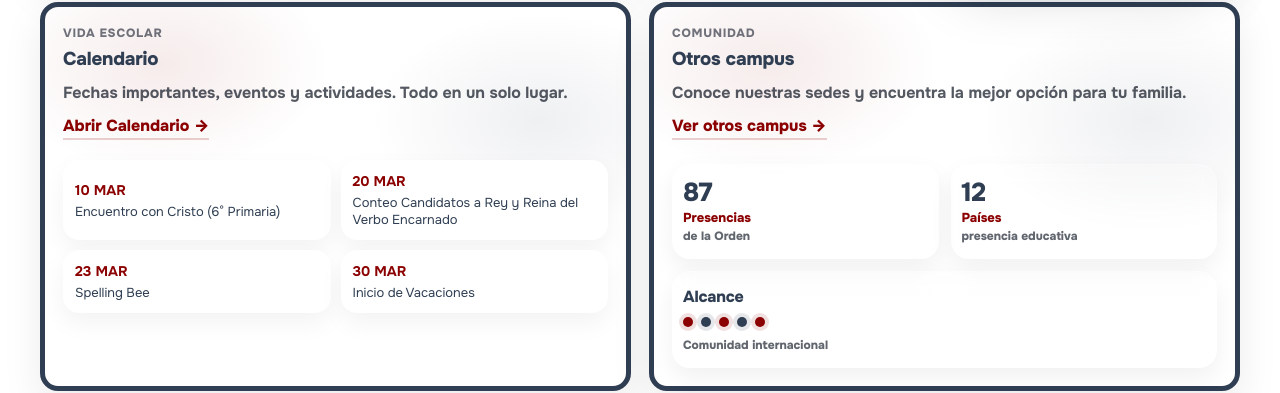
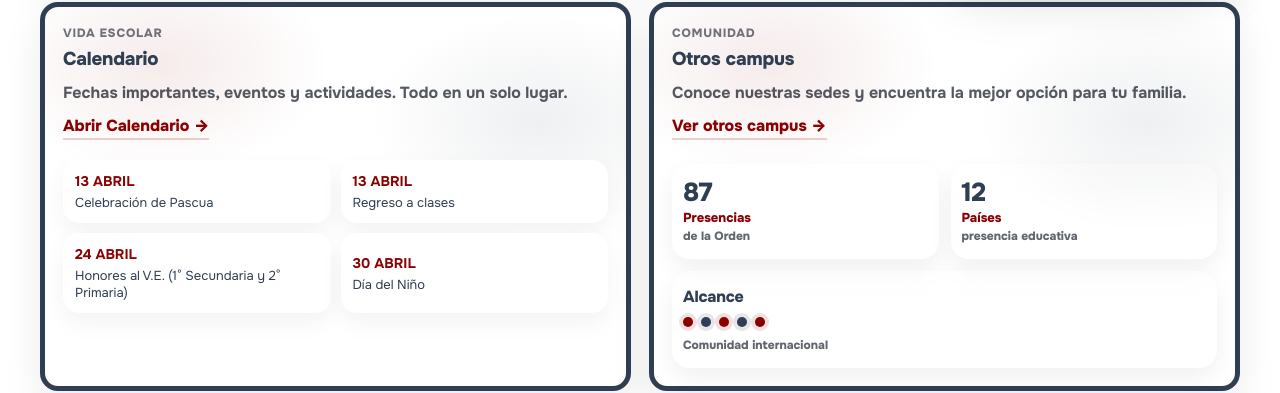
Before and after one commit to HugoAguayo2006/colonial, a React (Vite) app: page / in a window 1280 px wide. Shown: the part 2917-3310 px from the top of the page. Built offline with nearby package versions, Linux system fonts and the light colour scheme.

Commit message:
Cambiamos inicio y animaciones

```diff
--- a/src/App.jsx
+++ b/src/App.jsx
@@ -12,102 +12,108 @@ import Jeanne from "./components/Jeanne.jsx";
    TRANSICIÓN GLOBAL
 ============================ */
 const PAGE_TRANSITION = {
-  duration: 0.65,
+  duration: 0.62,
   ease: [0.22, 1, 0.36, 1],
 };
 
 /* ============================
-   VARIANTS NORMALIZADOS (solo entrada)
-   - NO exit
-   - mismas props: opacity, x, y, scale, filter
+   VARIANTS NORMALIZADOS
 ============================ */
 const V = {
   fade: {
     initial: { opacity: 0, x: 0, y: 0, scale: 1, filter: "blur(0px)" },
     animate: { opacity: 1, x: 0, y: 0, scale: 1, filter: "blur(0px)" },
   },
+
   fadeUp: {
     initial: { opacity: 0, x: 0, y: 18, scale: 1, filter: "blur(0px)" },
     animate: { opacity: 1, x: 0, y: 0, scale: 1, filter: "blur(0px)" },
   },
+
   right: {
-    initial: { opacity: 0, x: 26, y: 0, scale: 1, filter: "blur(0px)" },
+    initial: { opacity: 0, x: 28, y: 0, scale: 1, filter: "blur(0px)" },
     animate: { opacity: 1, x: 0, y: 0, scale: 1, filter: "blur(0px)" },
   },
+
   left: {
-    initial: { opacity: 0, x: -26, y: 0, scale: 1, filter: "blur(0px)" },
+    initial: { opacity: 0, x: -28, y: 0, scale: 1, filter: "blur(0px)" },
     animate: { opacity: 1, x: 0, y: 0, scale: 1, filter: "blur(0px)" },
   },
+
   up: {
     initial: { opacity: 0, x: 0, y: 26, scale: 1, filter: "blur(0px)" },
     animate: { opacity: 1, x: 0, y: 0, scale: 1, filter: "blur(0px)" },
   },
+
   scale: {
     initial: { opacity: 0, x: 0, y: 0, scale: 0.985, filter: "blur(0px)" },
     animate: { opacity: 1, x: 0, y: 0, scale: 1, filter: "blur(0px)" },
   },
+
   blur: {
     initial: { opacity: 0, x: 0, y: 10, scale: 0.995, filter: "blur(6px)" },
     animate: { opacity: 1, x: 0, y: 0, scale: 1, filter: "blur(0px)" },
   },
-  push: {
-    initial: { opacity: 1, x: 14, y: 0, scale: 1, filter: "blur(0px)" },
+
+  soft: {
+    initial: { opacity: 0, x: 0, y: 12, scale: 0.995, filter: "blur(2px)" },
     animate: { opacity: 1, x: 0, y: 0, scale: 1, filter: "blur(0px)" },
   },
 };
 
+/* ============================
+   MAPEO POR RUTA
+============================ */
+function getVariants(path) {
+  /* INICIO */
+  if (path === "/" || path === "/inicio") return V.soft;
+
+  /* NIVELES */
+  if (path.startsWith("/niveles/primaria")) return V.left;
+  if (path.startsWith("/niveles/secundaria")) return V.right;
+  if (path.startsWith("/niveles")) return V.fadeUp;
+
+  /* INSCRIPCIONES */
+  if (path.startsWith("/inscripciones/primaria")) return V.left;
+  if (path.startsWith("/inscripciones/secundaria")) return V.right;
+  if (path.startsWith("/inscripciones")) return V.up;
+
+  /* CONTACTO / CALENDARIO */
+  if (path.startsWith("/contacto")) return V.fadeUp;
+  if (path.startsWith("/calendario")) return V.soft;
+
+  /* VIDA COLONIAL */
+  if (path.startsWith("/vida-colonial/eventos")) return V.up;
+  if (path.startsWith("/vida-colonial/galeria")) return V.blur;
+  if (path.startsWith("/vida-colonial/extracurriculares")) return V.scale;
+  if (path.startsWith("/vida-colonial/otros-servicios")) return V.right;
+  if (path.startsWith("/vida-colonial")) return V.fadeUp;
+
+  /* CONÓCENOS */
+  if (path.startsWith("/conocenos/mision-vision")) return V.fade;
+  if (path.startsWith("/conocenos/valores")) return V.up;
+  if (path.startsWith("/conocenos/otros-campus")) return V.scale;
+  if (path.startsWith("/conocenos/modelo-educativo")) return V.left;
+  if (path.startsWith("/conocenos/clave-de-centro-de-trabajo")) return V.right;
+  if (path.startsWith("/conocenos")) return V.fadeUp;
+
+  /* NOT FOUND / DEFAULT */
+  return V.fade;
+}
+
 export default function App() {
   const location = useLocation();
   const isHome = location.pathname === "/" || location.pathname === "/inicio";
-
-/* ============================
-   MAPEO POR RUTA (elige uno)
-============================ */
-function getVariants(path) {
-  // Niveles
-  if (path.startsWith("/niveles/preescolar")) return V.up;
-  if (path.startsWith("/niveles/secundaria")) return V.right;
-  if (path.startsWith("/niveles/preparatoria")) return V.scale;
-  if (path.startsWith("/niveles/primaria")) return V.fade;
-  if (path.startsWith("/niveles")) return V.fadeUp;
-
-  // Inscripciones
-  if (path.startsWith("/inscripciones")) return V.left;
-  if (path.startsWith("/inscripciones/primaria")) return V.left;
-    if (path.startsWith("/inscripciones/secundaria")) return V.left;
-
-  // Secciones sueltas
-  if (path.startsWith("/contacto")) return V.right;
-  if (path.startsWith("/calendario")) return V.push;
-
-  // Vida ING
-  if (path.startsWith("/vida-colonial/eventos")) return V.push;
-  if (path.startsWith("/vida-colonial/galeria")) return V.blur;
-  if (path.startsWith("/vida-colonial/extracurriculares")) return V.up;
-    if (path.startsWith("/vida-colonial/otros-servicios")) return V.up;
-  if (path.startsWith("/vida-colonial")) return V.fadeUp;
-
-  // Conócenos
-  if (path.startsWith("/conocenos/mision-vision")) return V.fade;
-  if (path.startsWith("/conocenos/valores")) return V.right;
-  if (path.startsWith("/conocenos/historia")) return V.scale;
-  if (path.startsWith("/conocenos/otros-campus")) return V.scale;
-  if (path.startsWith("/conocenos/modelo-educativo")) return V.left;
-  if (path.startsWith("/conocenos")) return V.left;
-
-  return V.fadeUp; // default bonito
-  };
-
-    const pageVariants = getVariants(location.pathname);
+  const pageVariants = getVariants(location.pathname);
 
   return (
     <>
-    <ScrollToTop />
+      <ScrollToTop />
       <Navbar />
 
       <main className="app-main">
         <motion.div
-          key={location.key} // ✅ fuerza re-render por navegación real
+          key={location.key}
           className="route-page"
           variants={pageVariants}
           initial="initial"
@@ -116,11 +122,11 @@ function getVariants(path) {
         >
           <Outlet />
         </motion.div>
+      </main>
 
-      </main>
-            <ImageModal />
+      <ImageModal />
       {isHome && <Jeanne />}
-        <Footer />
+      <Footer />
     </>
   );
 }
--- a/src/pages/Inicio.jsx
+++ b/src/pages/Inicio.jsx
@@ -310,25 +310,25 @@ export default function Inicio() {
 
                 <div className="cc-miniGrid">
                   <div className="cc-mini">
-                    <span className="cc-miniDate">10 MAR</span>
+                    <span className="cc-miniDate">13 ABRIL</span>
                     <span className="cc-miniText">
-                    Encuentro con Cristo (6° Primaria)
+                    Celebración de Pascua
                     </span>
                   </div>
 
                   <div className="cc-mini">
-                    <span className="cc-miniDate">20 MAR</span>
-                    <span className="cc-miniText">Conteo Candidatos a Rey y Reina del Verbo Encarnado</span>
+                    <span className="cc-miniDate">13 ABRIL</span>
+                    <span className="cc-miniText">Regreso a clases</span>
                   </div>
 
                   <div className="cc-mini">
-                    <span className="cc-miniDate">23 MAR</span>
-                    <span className="cc-miniText">Spelling Bee</span>
+                    <span className="cc-miniDate">24 ABRIL</span>
+                    <span className="cc-miniText">Honores al V.E. (1° Secundaria y 2° Primaria)</span>
                   </div>
 
                   <div className="cc-mini">
-                    <span className="cc-miniDate">30 MAR</span>
-                    <span className="cc-miniText">Inicio de Vacaciones</span>
+                    <span className="cc-miniDate">30 ABRIL</span>
+                    <span className="cc-miniText">Día del Niño</span>
                   </div>
                 </div>
               </div>
```
